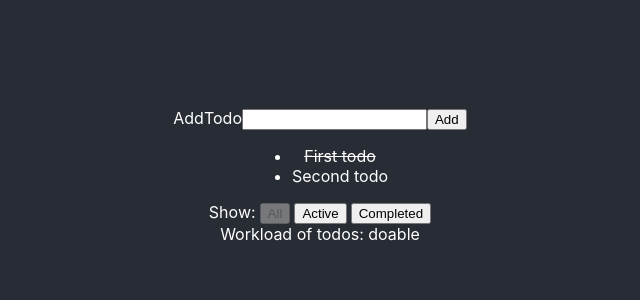
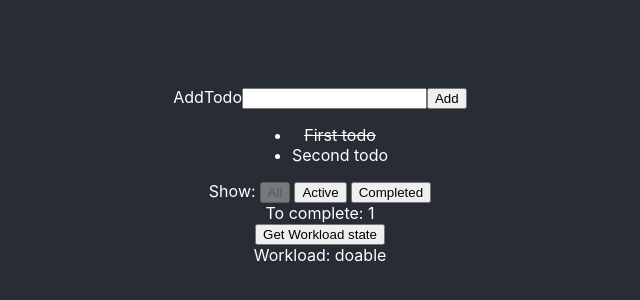
Before and after one commit to kgrzesiu/react-redux-ts-template, a React (Create React App) app: page / in a window 1280 px wide. Shown: the part 224-524 px from the top of the page, without its empty margins (320-960 px from the left). Built offline with nearby package versions, Linux system fonts and the light colour scheme.

Commit message:
Workload state

```diff
--- a/src/containers/footer/Footer.tsx
+++ b/src/containers/footer/Footer.tsx
@@ -1,4 +1,4 @@
-import React, { Component } from 'react'
+import React, { Component, MouseEvent } from 'react'
 import { connect, ConnectedProps } from 'react-redux'
 import Link from './Link'
 import { VisibilityFilters } from '../../store/visibilityFilters/types'
@@ -11,11 +11,12 @@ enum WORK_LOAD {
 }
 
 interface IState {
-    workloadState: WORK_LOAD;
+    workload: WORK_LOAD;
 }
 
 class Footer extends Component<ConnectedProps<typeof reduxConnector>, IState> {
-    readonly state = { workloadState: WORK_LOAD.doable}
+    //state here is not used but showed for demo purposes
+    readonly state = { workload: WORK_LOAD.doable}
 
     getWorkLoad(count:number):WORK_LOAD {
         if (count < 3){
@@ -27,6 +28,10 @@ class Footer extends Component<ConnectedProps<typeof reduxConnector>, IState> {
         }
     }
 
+    getWorkLoadState = (event:MouseEvent) => {
+        this.setState({ workload:this.getWorkLoad(this.props.todoCount) })
+    }
+
     render() {
         return (
             <div>
@@ -34,14 +39,16 @@ class Footer extends Component<ConnectedProps<typeof reduxConnector>, IState> {
                 <Link filter={VisibilityFilters.SHOW_ALL}>All</Link>
                 <Link filter={VisibilityFilters.SHOW_ACTIVE}>Active</Link>
                 <Link filter={VisibilityFilters.SHOW_COMPLETED}>Completed</Link>
-                <div>Workload of todos: {this.getWorkLoad(this.props.todoCount)}</div>
+                <div>To complete: {this.props.todoCount}</div>
+                <button onClick={this.getWorkLoadState}>Get Workload state</button>
+                <div>Workload: {this.state.workload}</div>
             </div>
         )
     }
 }
 
 const mapStateToProps = (state: RootState) => ({
-    todoCount: state.todos.length
+    todoCount: state.todos.filter(todo => !todo.completed).length
 });
 
 const reduxConnector = connect(mapStateToProps)
```
